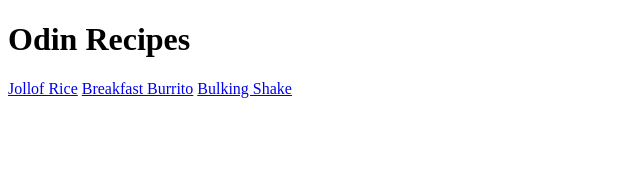
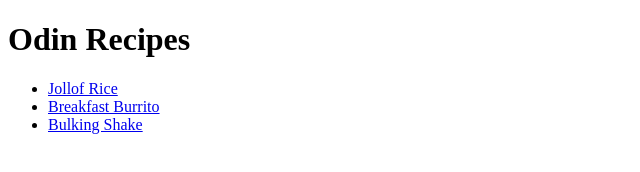
Before and after one commit to tob-ss/Odin-Recipes, a plain HTML site: page index.html in a window 1280 px wide. Shown: the whole page, without its empty margins (0-640 px from the left). Drawn offline with Linux system fonts and the light colour scheme.

Commit message:
Added recipe-images to store images. Modified multiple html files.

```diff
--- a/index.html
+++ b/index.html
@@ -6,8 +6,10 @@
     </head>
     <body>
         <h1>Odin Recipes</h1>
-        <a href="recipes/jollof-rice.html">Jollof Rice</a>
-        <a href="recipes/breakfast-burritos.html">Breakfast Burrito</a>
-        <a href="recipes/bulking-shake.html">Bulking Shake</a>
+        <ul>
+            <li><a href="recipes/jollof-rice.html">Jollof Rice</a></li>
+            <li><a href="recipes/breakfast-burritos.html">Breakfast Burrito</a></li>
+            <li><a href="recipes/bulking-shake.html">Bulking Shake</a></li>
+        </ul>
     </body>
 </html>
```
Also changed, not shown: recipes/breakfast-burritos.html (+1 -1 lines), recipes/bulking-shake.html (+1 -1 lines), recipes/jollof-rice.html (+1 -1 lines), recipes/recipe-images/Turkey-Sausage-Breakfast-Burritos-5b.jpg (renamed from recipes/Turkey-Sausage-Breakfast-Burritos-5b.jpg), recipes/recipe-images/download.jpeg (renamed from recipes/download.jpeg), recipes/recipe-images/shake.jpeg (renamed from recipes/shake.jpeg), 1 other file.
